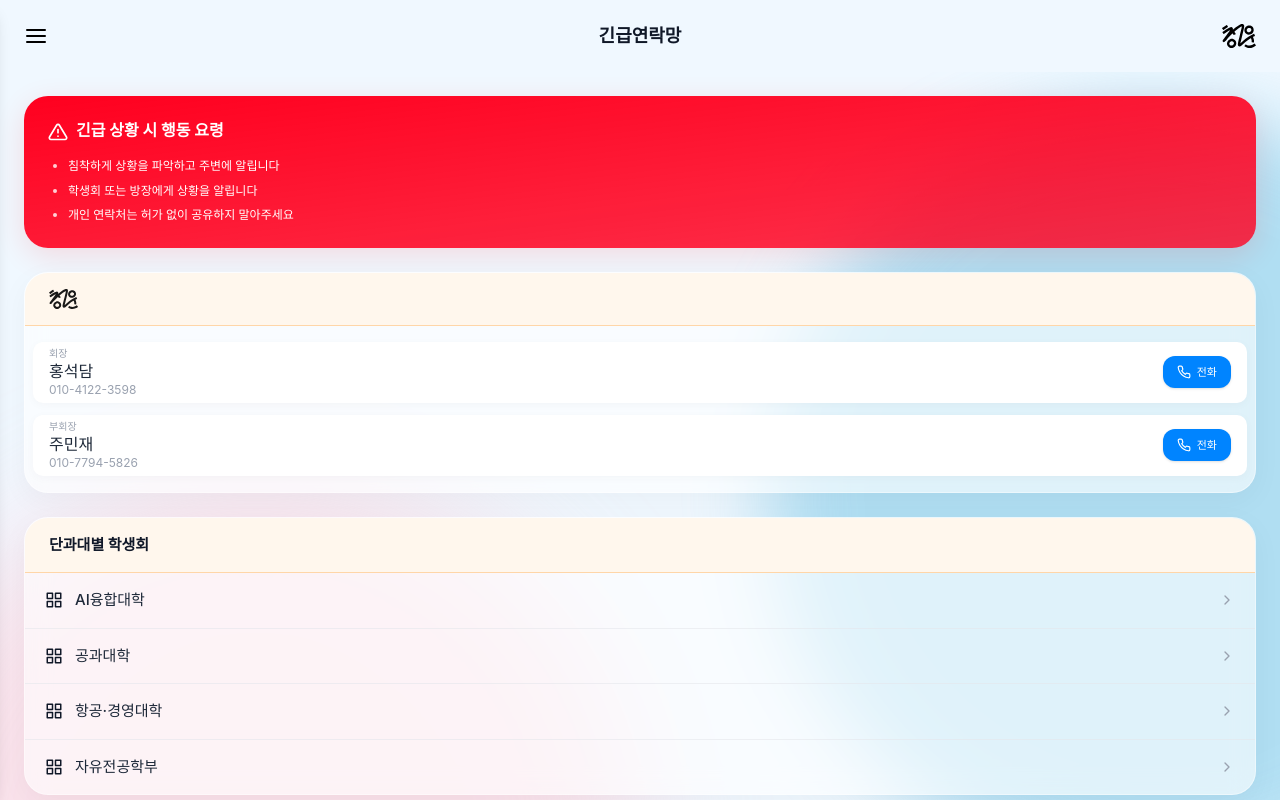
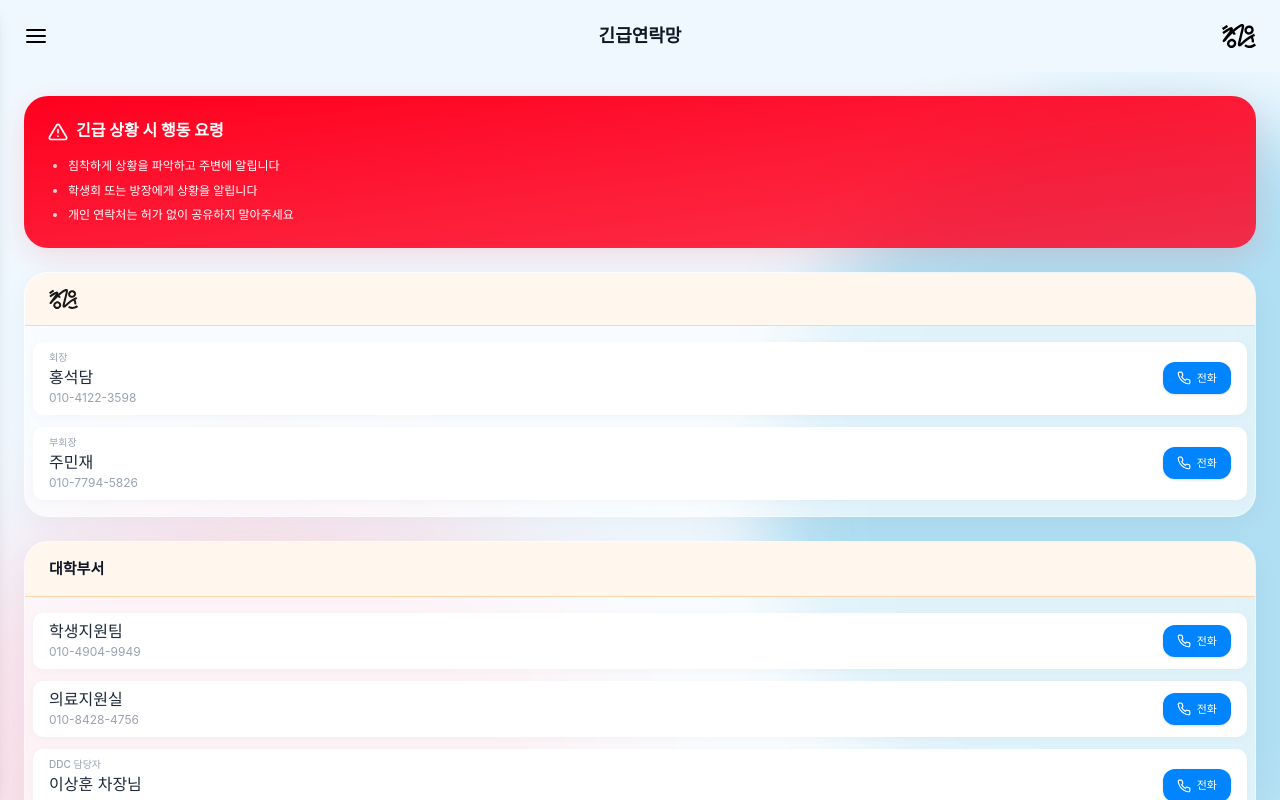
Before and after one commit to KAU-CHUNG-WOON-OT/front_end, a React (Vite) app: page /emergency in a window 1280 px wide. Built offline with nearby package versions, Linux system fonts and the light colour scheme; a web font is replaced by a local one.

Commit message:
feat: 긴급연락망 데이터 추가

```diff
--- a/src/components/emergency/ContactCard.tsx
+++ b/src/components/emergency/ContactCard.tsx
@@ -17,17 +17,19 @@ const ContactCard = ({ contacts }: ContactCardProps) => {
       {contacts.map((contact, index) => (
         <div
           key={index}
-          className="w-full bg-white rounded-[10px] px-4 py-1 shadow-[0_2px_10px_rgba(0,0,0,0.03)] flex items-center justify-between"
+          className="w-full bg-white rounded-[10px] px-4 py-2 shadow-[0_2px_10px_rgba(0,0,0,0.03)] flex items-center justify-between"
         >
           <div className="flex flex-col">
-            <span className="text-[10px] text-gray-400 font-medium">
-              {contact.role}
-            </span>
+            {contact.role !== "교직원" && (
+              <span className="text-[10px] text-gray-400 font-medium mb-0.5">
+                {contact.role}
+              </span>
+            )}
             <span className="text-[16px] text-gray-800 leading-tight">
               {contact.name}
             </span>
             {contact.phone && (
-              <span className="text-[12px] text-gray-400">
+              <span className="text-[12px] text-gray-400 mt-0.5">
                 {contact.phone}
               </span>
             )}
@@ -38,7 +40,7 @@ const ContactCard = ({ contacts }: ContactCardProps) => {
             className="flex items-center gap-1.5 bg-[#0084FF] text-white px-3.5 py-2 rounded-[12px] shadow-sm active:scale-95 transition-transform"
           >
             <FiPhone className="text-sm" />
-            <span className="text-[11px] font">전화</span>
+            <span className="text-[11px] font-medium">전화</span>
           </a>
         </div>
       ))}
--- a/src/data/emergency.ts
+++ b/src/data/emergency.ts
@@ -15,13 +15,17 @@ export interface College {
   majors: Major[];
 }
 
-// 총학생회 (메인 페이지 상단용)
 export const mainContacts: Contact[] = [
   { role: "회장", name: "홍석담", phone: "010-4122-3598" },
   { role: "부회장", name: "주민재", phone: "010-7794-5826" },
 ];
 
-// 단과대별 데이터
+export const staffContacts: Contact[] = [
+  { role: "교직원", name: "학생지원팀", phone: "010-4904-9949" },
+  { role: "교직원", name: "의료지원실", phone: "010-8428-4756" },
+  { role: "DDC 담당자", name: "이상훈 차장님", phone: "010-5448-0882" },
+];
+
 export const colleges: College[] = [
   {
     id: "ai",
--- a/src/pages/Emergency.tsx
+++ b/src/pages/Emergency.tsx
@@ -1,7 +1,7 @@
 import { useNavigate } from "react-router-dom";
 import { FiChevronRight, FiGrid, FiAlertTriangle } from "react-icons/fi";
 import ContactCard from "../components/emergency/ContactCard";
-import { mainContacts, colleges } from "../data/emergency";
+import { mainContacts, staffContacts, colleges } from "../data/emergency";
 import logoImg from "../assets/logo.svg";
 
 const Emergency = () => {
@@ -10,6 +10,7 @@ const Emergency = () => {
   return (
     <div className="flex flex-col h-full w-full px-6 pt-6 pb-20 overflow-y-auto no-scrollbar">
 
+      {/* 긴급 상황 요령 박스 */}
       <div
         className="w-full rounded-[24px] p-6 shadow-[0_8px_30px_rgb(255,0,0,0.12)] text-white mb-6 shrink-0 cursor-pointer transition-all duration-300 hover:-translate-y-1 hover:shadow-[0px_10px_20px_0px_rgba(255,0,31,0.25)] active:scale-[0.98] active:translate-y-0 active:shadow-[0px_4px_8px_0px_rgba(255,0,31,0.15)]"
         style={{
@@ -42,9 +43,17 @@ const Emergency = () => {
              className="h-5 w-auto brightness-0 opacity-90"
            />
         </div>
-
         <div className="px-2 py-4 flex flex-col gap-3">
           <ContactCard contacts={mainContacts} />
+        </div>
+      </div>
+
+      <div className="shrink-0 rounded-[24px] overflow-hidden shadow-[0_8px_30px_rgba(0,0,0,0.04)] bg-white/60 backdrop-blur-md border border-white/40 mb-6 cursor-pointer transition-all duration-300 hover:-translate-y-1 hover:shadow-[0px_10px_20px_0px_rgba(0,0,0,0.15)] active:scale-[0.98] active:translate-y-0 active:shadow-[0px_4px_8px_0px_rgba(0,0,0,0.1)]">
+        <div className="bg-[#FFF7ED] px-6 py-4 border-b border-[#FFD6A8] flex items-center gap-2">
+           <span className="text-[15px] font-bold text-gray-900">대학부서</span>
+        </div>
+        <div className="px-2 py-4 flex flex-col gap-3">
+          <ContactCard contacts={staffContacts} />
         </div>
       </div>
 
@@ -69,6 +78,7 @@ const Emergency = () => {
           ))}
         </div>
       </div>
+
     </div>
   );
 };
```
